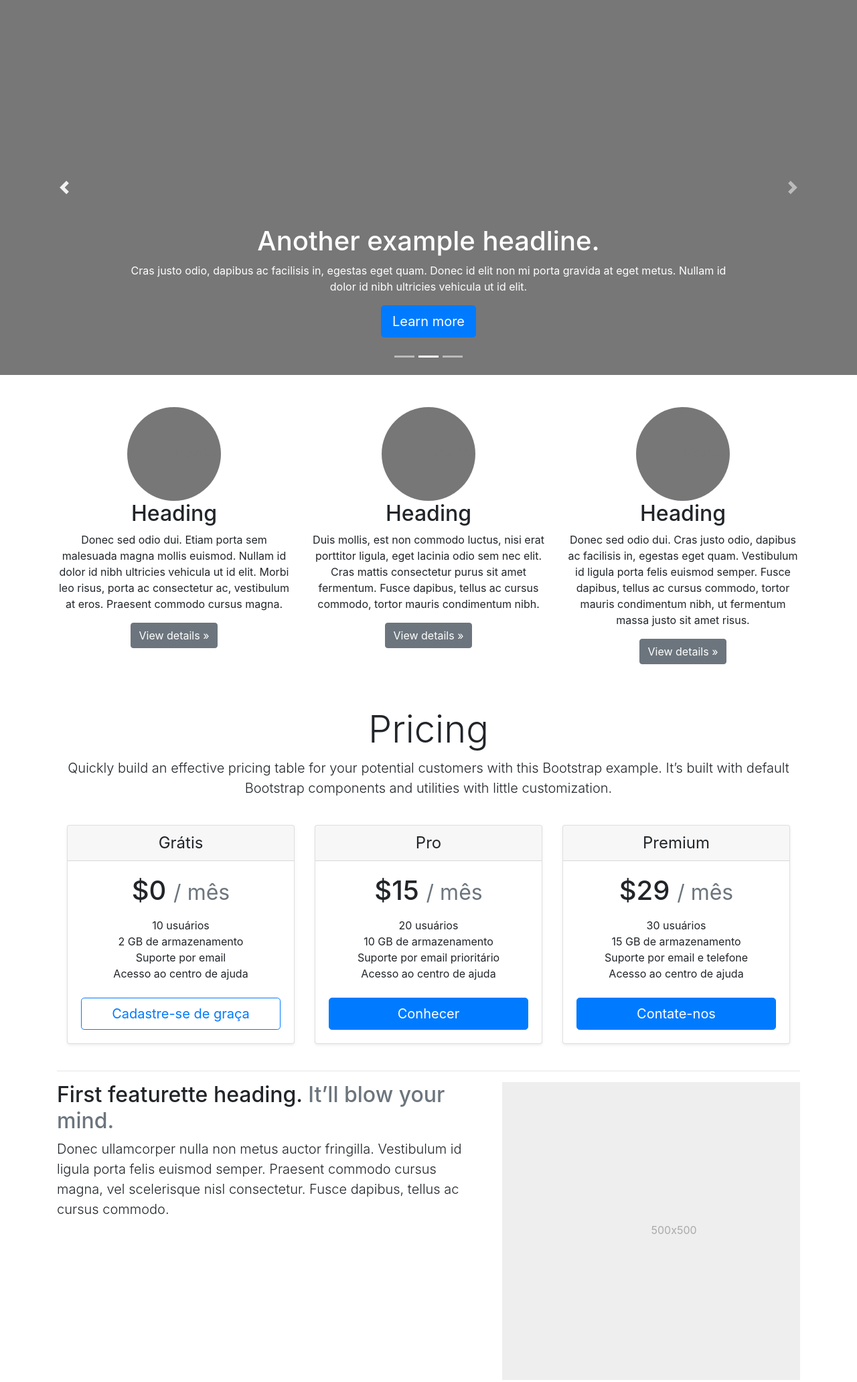
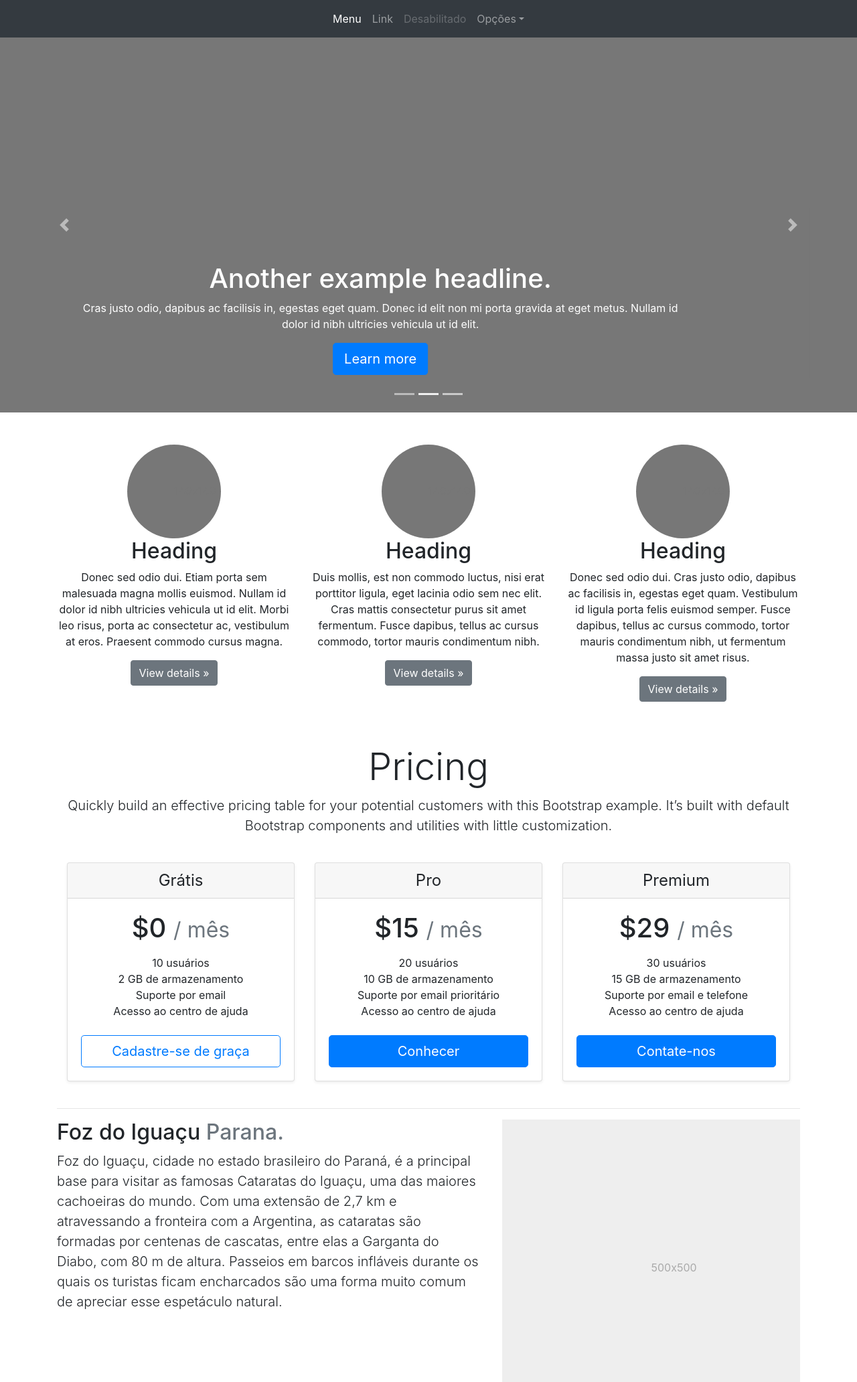
Before and after one commit to LeoTomio/LayoutBootstrap, a plain HTML site: page public_html/index.html in a window 1280 px wide. Shown: the top 2064 px of the page at 67% size. Drawn offline with nearby package versions, Linux system fonts and the light colour scheme.

Commit message:
Adicionado Rodapé e Menu no layout

```diff
--- a/public_html/index.html
+++ b/public_html/index.html
@@ -10,6 +10,39 @@
 
     </head>
     <body>
+
+
+        <!-- Menus -->
+        <nav class="navbar navbar-expand-lg navbar-dark bg-dark">
+            <button class="navbar-toggler" type="button" data-toggle="collapse" data-target="#navbarsExample08" aria-controls="navbarsExample08" aria-expanded="false" aria-label="Toggle navigation">
+                <span class="navbar-toggler-icon"></span>
+            </button>
+
+            <div class="collapse navbar-collapse justify-content-md-center" id="navbarsExample08">
+                <ul class="navbar-nav">
+                    <li class="nav-item active">
+                        <a class="nav-link" href="#">Menu <span class="sr-only">(current)</span></a>
+                    </li>
+                    <li class="nav-item">
+                        <a class="nav-link" href="#">Link</a>
+                    </li>
+                    <li class="nav-item">
+                        <a class="nav-link disabled" href="#" tabindex="-1" aria-disabled="true">Desabilitado</a>
+                    </li>
+                    <li class="nav-item dropdown">
+                        <a class="nav-link dropdown-toggle" href="#" id="dropdown08" data-toggle="dropdown" aria-haspopup="true" aria-expanded="false">Opções</a>
+                        <div class="dropdown-menu" aria-labelledby="dropdown08">
+                            <a class="dropdown-item" href="#">Action</a>
+                            <a class="dropdown-item" href="#">Another action</a>
+                            <a class="dropdown-item" href="#">Something else here</a>
+                        </div>
+                    </li>
+                </ul>
+            </div>
+        </nav>
+
+
+        <!-- Fim do
         <!--Banner-->
         <div id="myCarousel" class="carousel slide" data-ride="carousel">
 
@@ -160,8 +193,8 @@
 
             <div class="row featurette">
                 <div class="col-md-7">
-        <h2 class="featurette-heading">First featurette heading. <span class="text-muted">It’ll blow your mind.</span></h2>
-        <p class="lead">Donec ullamcorper nulla non metus auctor fringilla. Vestibulum id ligula porta felis euismod semper. Praesent commodo cursus magna, vel scelerisque nisl consectetur. Fusce dapibus, tellus ac cursus commodo.</p>
+                    <h2 class="featurette-heading">Foz do Iguaçu <span class="text-muted">Parana.</span></h2>
+                    <p class="lead">Foz do Iguaçu, cidade no estado brasileiro do Paraná, é a principal base para visitar as famosas Cataratas do Iguaçu, uma das maiores cachoeiras do mundo. Com uma extensão de 2,7 km e atravessando a fronteira com a Argentina, as cataratas são formadas por centenas de cascatas, entre elas a Garganta do Diabo, com 80 m de altura. Passeios em barcos infláveis durante os quais os turistas ficam encharcados são uma forma muito comum de apreciar esse espetáculo natural.</p>
                 </div>
                 <div class="col-md-5">
                     <svg class="bd-placeholder-img bd-placeholder-img-lg featurette-image img-fluid mx-auto" width="500" height="500" xmlns="http://www.w3.org/2000/svg" preserveAspectRatio="xMidYMid slice" focusable="false" role="img" aria-label="Placeholder: 500x500"><title>Placeholder</title><rect width="100%" height="100%" fill="#eee"></rect><text x="50%" y="50%" fill="#aaa" dy=".3em">500x500</text></svg>
@@ -180,7 +213,7 @@
                 </div>
             </div>
 
-
+            <hr class="featurette-divider">
 
             <!-- /END THE FEATURETTES -->
 
@@ -190,12 +223,19 @@
 
 
 
+        <script>window.jQuery || document.write('<script src="/docs/4.4/assets/js/vendor/jquery.slim.min.js"><\/script>')</script><script src="/docs/4.4/dist/js/bootstrap.bundle.min.js" integrity="sha384-6khuMg9gaYr5AxOqhkVIODVIvm9ynTT5J4V1cfthmT+emCG6yVmEZsRHdxlotUnm" crossorigin="anonymous"></script></body>
+
+
+
 
     <script src="https://ajax.googleapis.com/ajax/libs/jquery/3.4.1/jquery.min.js"></script>
 
-        <script src="js/bootstrap.min.js" type="text/javascript"> </script>
+    <script src="js/bootstrap.min.js" type="text/javascript"></script>
 
-        <script src="js/bootstrap.bundle.min.js" type="text/javascript"> </script>
-
+    <script src="js/bootstrap.bundle.min.js" type="text/javascript"></script>
+    <footer class="container">
+        <p class="float-right"><a href="#">Voltar ao topo</a></p>
+        <p>&copy; 2017-2019 Compania &middot; <a href="#">Privacidade</a> &middot; <a href="#">Termos</a></p>
+    </footer>
 </body>
 </html>
```
Also changed, not shown: public_html/img/foz.jpg (added), 1 other file. Lines whose indentation alone changed are shown as unchanged.
